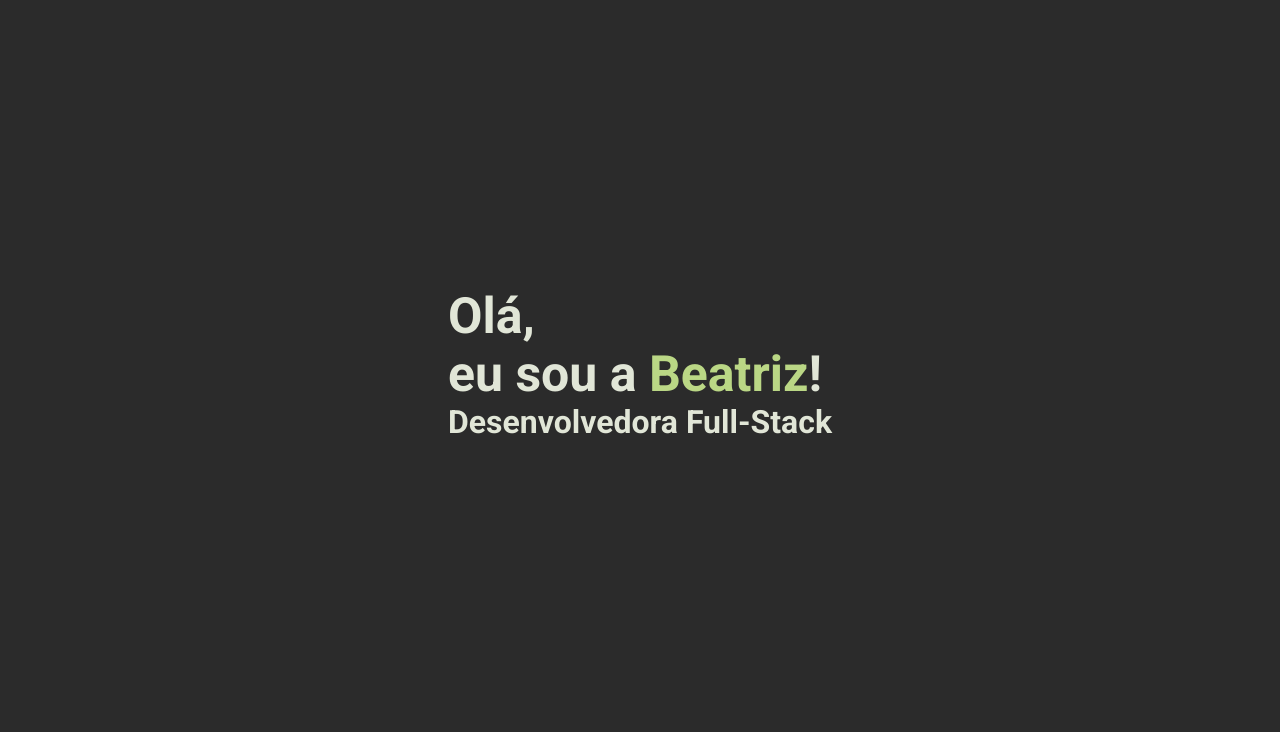
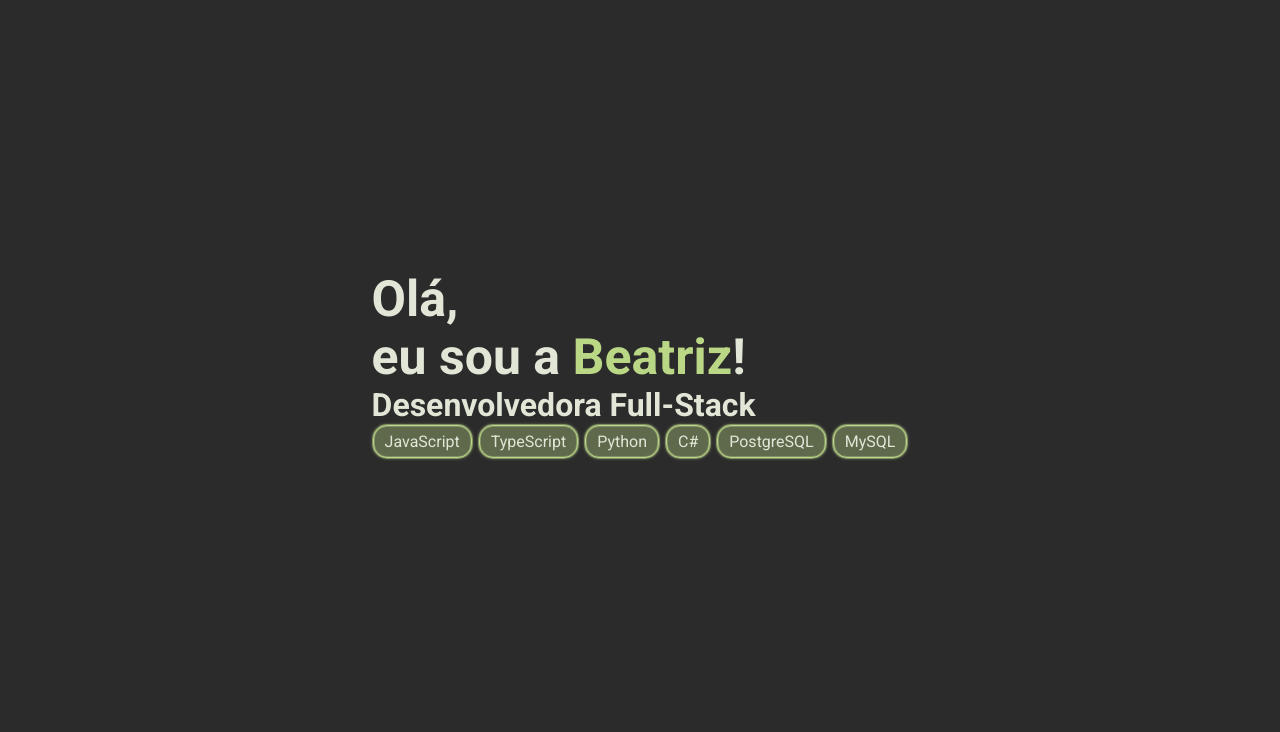
Before and after one commit to abeatrizoliveira/portfolio, a website: page public/pages/index.html in a window 1280 px wide. Shown: the part 68-800 px from the top of the page. Drawn offline with nearby package versions, Linux system fonts and the light colour scheme.

Commit message:
feat: adiciona label e tradução
Adicionei labels no banner da home e tradução de mais itens da página

```diff
--- a/public/assets/css/home.css
+++ b/public/assets/css/home.css
@@ -46,6 +46,37 @@ section h2 {
     display: flex;
     justify-content: center;
     align-items: center;
+}
+
+.banner-skills-label {
+    display: flex;
+    gap: 5px;
+}
+
+.banner-skill-label {
+    padding: 5px 10px;
+    background-color: var(--green-transparent);
+    outline-offset: -2px;
+    border-radius: 15px;
+    color: var(--txt-color);
+    box-shadow: 0 0 3px rgba(154, 172, 120, 0.5);
+    transition: 0.2s ease;
+    transition: var(--transition);
+}
+
+[data-theme="light"] .banner-skill-label {
+    border: 3px solid var(--lgt-green);
+    outline: 1px solid var(--drk-green);
+
+}
+
+[data-theme="dark"] .banner-skill-label {
+    border: 3px solid var(--drk-green);
+    outline: 1px solid var(--lgt-green);
+}
+
+.banner-skill-label:hover{
+    transform: translateY(-0.25rem);
 }
 
 /* Sobre */
--- a/public/assets/css/variables.css
+++ b/public/assets/css/variables.css
@@ -17,6 +17,7 @@
     --shadow-color: rgba(0, 0, 0, 0.5);
     --txt-color: #2b2b2b;
     --lgt-green: #9aac78;
+    --green-transparent: #9aac7858;
     --drk-green: rgb(111, 136, 66);
 }
 
@@ -28,4 +29,5 @@
     --txt-color: rgb(225, 230, 215);
     --lgt-green: rgb(186, 215, 133);
     --drk-green: #808f64;
+    --green-transparent: rgba(186, 215, 133, 0.36);
 }
--- a/public/assets/locales/en.json
+++ b/public/assets/locales/en.json
@@ -13,7 +13,10 @@
     "contact": "Contact"
   },
   "about": {
-    "p1": "<b>Hello!</b> I'm majoring in Cross-platform Software Development. I consider myself a creative person who loves logical thinking and design. As a <b>full-stack developer</b>, I always try to combine these three aspects to create a scalable and responsive solutions."
+    "p1": "<b>Hello!</b> I'm majoring in Cross-platform Software Development. I consider myself a creative person who loves logical thinking and design. As a <b>full-stack developer</b>, I always try to combine these three aspects to create a scalable and responsive solutions.",
+    "skills-title": "Skills",
+    "education-title": "Education",
+    "course-certificate-title": "Courses and Certificates"
   },
   "contact": {
     "h1": "Get in <span class=\"green-text\">Touch</span>!"
--- a/public/assets/locales/pt.json
+++ b/public/assets/locales/pt.json
@@ -13,7 +13,10 @@
     "contact": "Contato"
   },
   "about": {
-    "p1": "<b>Olá!</b> Sou uma desenvolvedora em formação que ama design, lógica e criatividade. Como <b>full stack</b>, sempre tento unir esses três para criar soluções escalonáveis e responsivas."
+    "p1": "<b>Olá!</b> Sou uma desenvolvedora em formação que ama design, lógica e criatividade. Como <b>full stack</b>, sempre tento unir esses três para criar soluções escalonáveis e responsivas.",
+    "skills-title": "Habilidades",
+    "education-title": "Educação",
+    "course-certificate-title": "Cursos e Certificados"
   },
   "contact": {
     "h1": "Entre em <span class=\"green-text\">contato</span>!"
--- a/public/pages/index.html
+++ b/public/pages/index.html
@@ -80,6 +80,26 @@
             <div class="banner-text">
                 <h1 data-lang="banner.h1">Olá,<br> eu sou a <span class="green-text">Beatriz</span>! </h1>
                 <h2 data-lang="banner.h2">Desenvolvedora Full-Stack</h2>
+                <div class="banner-skills-label">
+                    <span class="banner-skill-label">
+                        JavaScript
+                    </span>
+                    <span class="banner-skill-label">
+                        TypeScript
+                    </span>
+                    <span class="banner-skill-label">
+                        Python
+                    </span>
+                    <span class="banner-skill-label">
+                        C#
+                    </span>
+                    <span class="banner-skill-label">
+                        PostgreSQL
+                    </span>
+                    <span class="banner-skill-label">
+                        MySQL
+                    </span>
+                </div>
             </div>
         </section>
         <section class="about-section" id="about-section">
@@ -121,7 +141,7 @@
                     <div class="about-info">
                         <div class="about-education">
                             <div class="education">
-                                <h2>Educação</h2>
+                                <h2 data-lang="about.education-title">Educação</h2>
                                 <div class="timeline-container">
                                     <div class="timeline-line"></div>
                                     <div class="timeline-item">
@@ -142,7 +162,7 @@
                             </div>
                             <div class="courses">
                                 <div class="about-education">
-                                    <h2>Cursos e Certificados</h2>
+                                    <h2 data-lang="about.course-certificate-title">Cursos e Certificados</h2>
                                     <div class="timeline-container course-timeline">
                                         <div class="timeline-item course-item">
                                             <img src="https://www.cloudcommunications.com/hubfs/Imported_Blog_Media/Cisco-Nov-17-2023-05-38-15-8971-AM.png"
@@ -165,7 +185,7 @@
                             </div>
                         </div>
                         <div class="about-skills">
-                            <h2>Habilidades</h2>
+                            <h2 data-lang="about.skills-title">Habilidades</h2>
                             <div class="skills">
                                 <div class="skills-status">
                                     <div class="skill">
```
